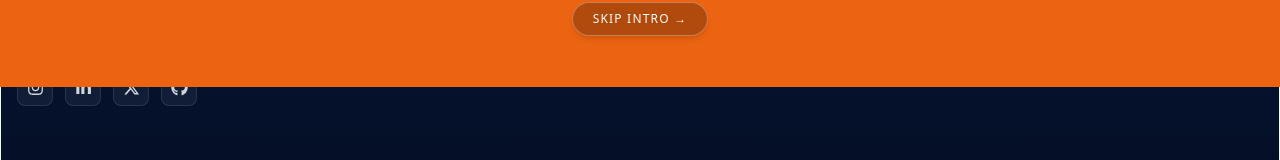
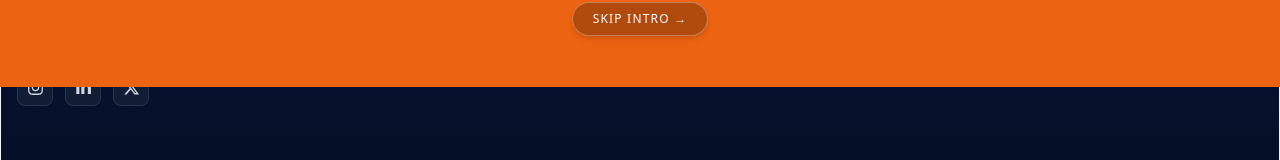
Before and after one commit to alpha-aks/JP-store, a React (Vite) app in the folder client/: page / in a window 1280 px wide. Shown: the part 713-873 px from the top of the page. Built offline with nearby package versions, Linux system fonts and the light colour scheme; no server answers.

Commit message:
Remove GitHub link and icon from footer

```diff
--- a/client/src/components/Footer.jsx
+++ b/client/src/components/Footer.jsx
@@ -1,7 +1,7 @@
 import { FaInstagram, FaLinkedinIn, FaPhoneAlt, FaEnvelope, FaMapMarkerAlt } from "react-icons/fa";
 import { useSelector } from "react-redux";
 import { useState } from "react";
-import { FaGithub, FaXTwitter } from "react-icons/fa6";
+import { FaXTwitter } from "react-icons/fa6";
 import { useNavigate } from "react-router-dom";
 
 function Footer() {
@@ -80,14 +80,6 @@ function Footer() {
                                     className="w-9 h-9 rounded-lg bg-white/5 hover:bg-[#f37023] border border-white/10 hover:border-[#f37023] text-gray-300 hover:text-white flex items-center justify-center transition-all duration-200"
                                 >
                                     <FaXTwitter size={17} />
-                                </a>
-                                <a
-                                    href="https://github.com"
-                                    target="_blank"
-                                    rel="noreferrer"
-                                    className="w-9 h-9 rounded-lg bg-white/5 hover:bg-[#f37023] border border-white/10 hover:border-[#f37023] text-gray-300 hover:text-white flex items-center justify-center transition-all duration-200"
-                                >
-                                    <FaGithub size={17} />
                                 </a>
                             </div>
                         </div>
```
